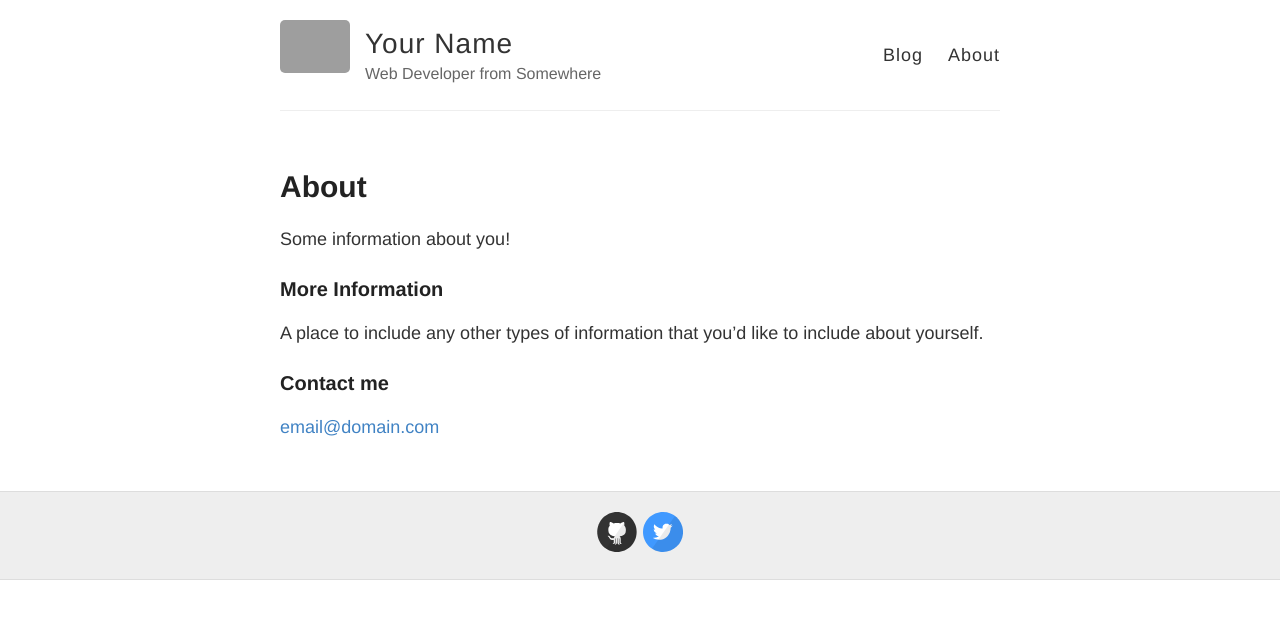
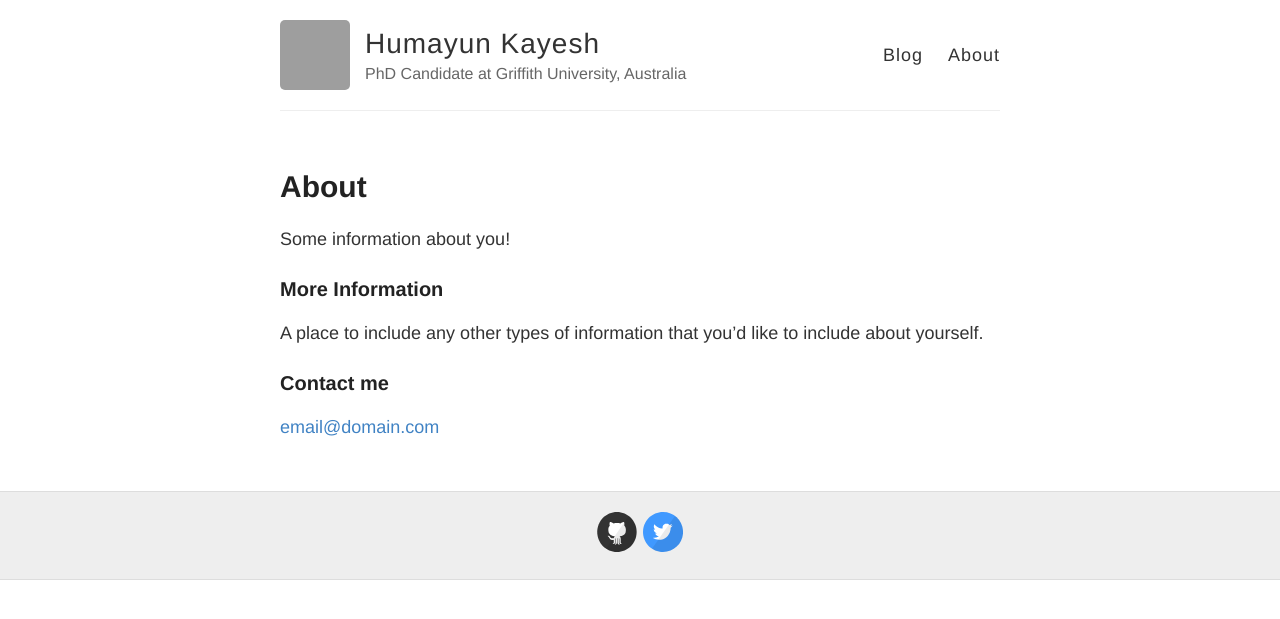
Before and after one commit to hkayesh/hkayesh.github.io, a Jekyll site: the page built from about.md, in a window 1280 px wide. Shown: the top 619 px of the page. Built offline with Jekyll 4.4.1, drawn with Linux system fonts in a browser that asks for light colours; grey boxes are pictures that could not be loaded.

Commit message:
Changed Config file

```diff
--- a/_config.yml
+++ b/_config.yml
@@ -3,13 +3,13 @@
 #
 
 # Name of your site (displayed in the header)
-name: Your Name
+name: Humayun Kayesh
 
 # Short bio or description (displayed in the header)
-description: Web Developer from Somewhere
+description: PhD Candidate at Griffith University, Australia
 
 # URL of your avatar or profile pic (you could use your GitHub profile pic)
-avatar: https://raw.githubusercontent.com/barryclark/jekyll-now/master/images/jekyll-logo.png
+avatar: https://avatars1.githubusercontent.com/u/5529911?s=400&v=4
 
 #
 # Flags below are optional
@@ -21,12 +21,12 @@ footer-links:
   email:
   facebook:
   flickr:
-  github: barryclark/jekyll-now
+  github: hkayesh
   instagram:
   linkedin:
   pinterest:
   rss: # just type anything here for a working RSS icon
-  twitter: jekyllrb
+  twitter: hkayesh
   stackoverflow: # your stackoverflow profile, e.g. "users/50476/bart-kiers"
   youtube: # channel/<your_long_string> or user/<user-name>
   googleplus: # anything in your profile username that comes after plus.google.com/
```
